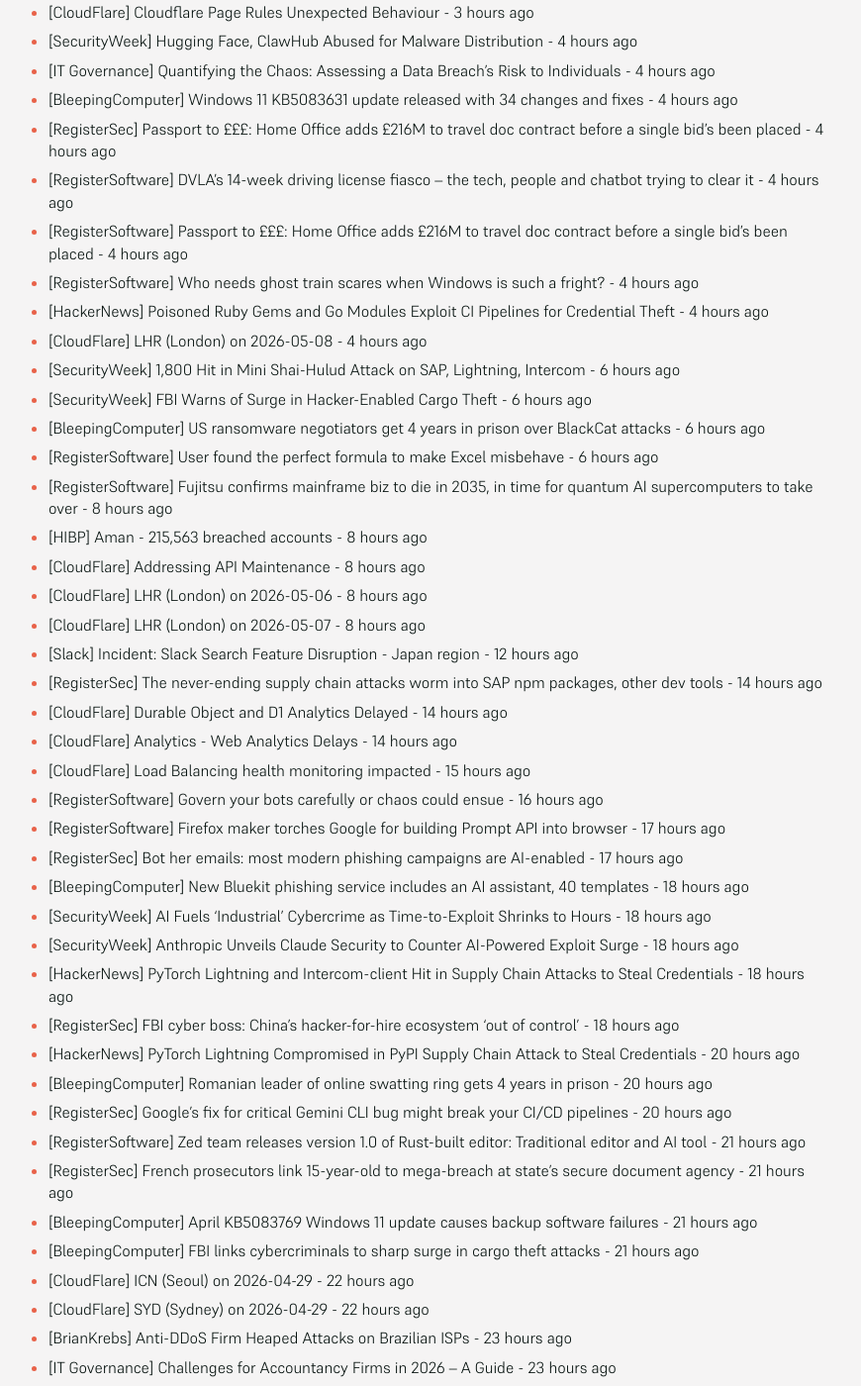
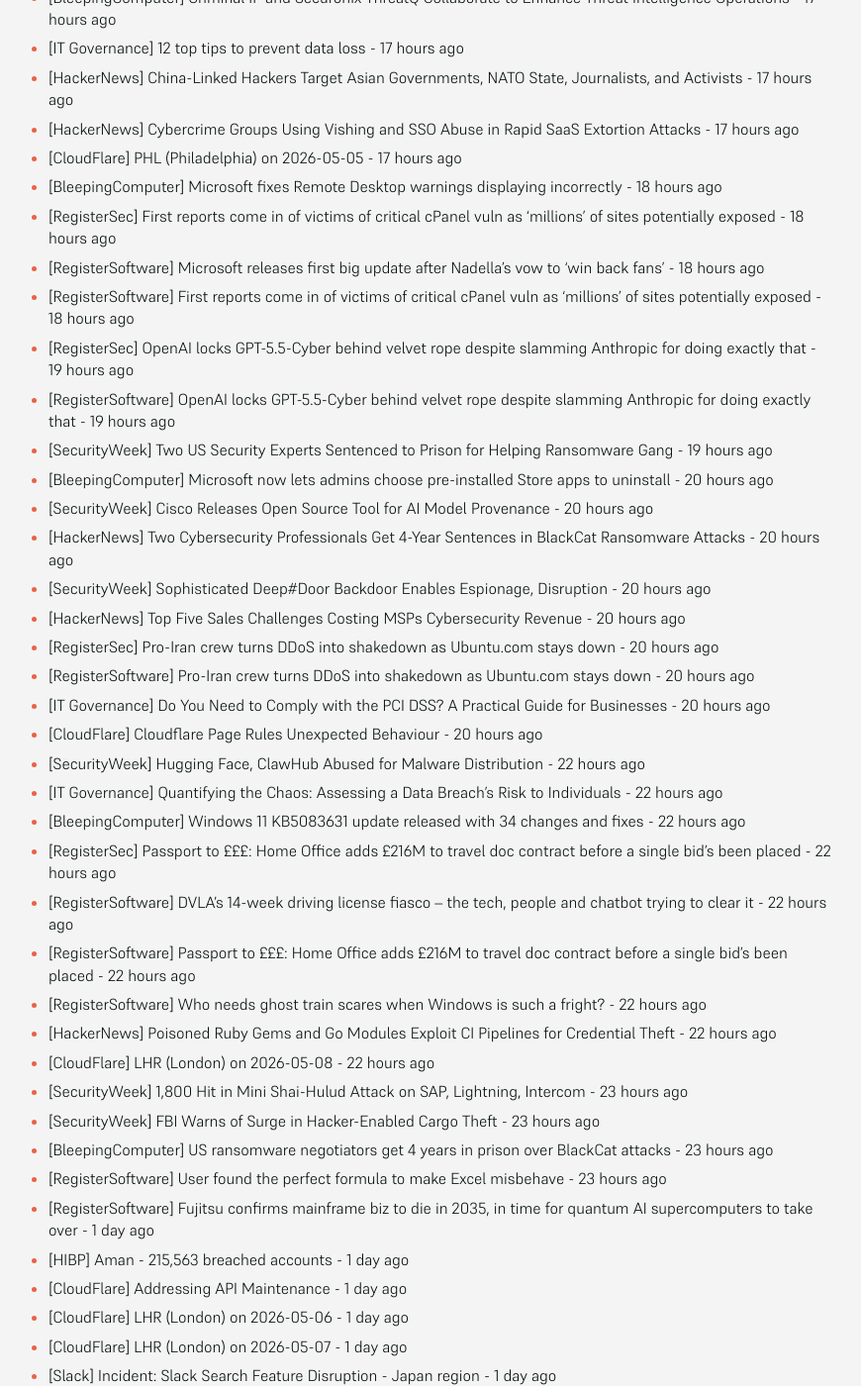
Before and after one commit to SecOpsNews/news, a Jekyll site: the page built from index.md, in a window 1280 px wide and 1400 px high, scrolled down 826 px. Shown: the whole window at 99% size, without its empty margins (215-1085 px from the left). Built offline with Jekyll 4.4.1, drawn with Linux system fonts in a browser that asks for light colours; some of the changed text lies outside the part shown.

Commit message:
New Feed

```diff
--- a/index.md
+++ b/index.md
@@ -9,73 +9,94 @@ description: Latest Updates
 
 <!-- SecOps start -->
 
-- [BleepingComputer] Microsoft fixes Remote Desktop warnings displaying incorrectly - 42 minutes ago
-- [RegisterSec] First reports come in of victims of critical cPanel vuln as 'millions' of sites potentially exposed - 42 minutes ago
-- [RegisterSoftware] Microsoft releases first big update after Nadella's vow to 'win back fans' - 42 minutes ago
-- [RegisterSoftware] First reports come in of victims of critical cPanel vuln as 'millions' of sites potentially exposed - 42 minutes ago
-- [RegisterSec] OpenAI locks GPT-5.5-Cyber behind velvet rope despite slamming Anthropic for doing exactly that - 2 hours ago
-- [RegisterSoftware] OpenAI locks GPT-5.5-Cyber behind velvet rope despite slamming Anthropic for doing exactly that - 2 hours ago
-- [SecurityWeek] Two US Security Experts Sentenced to Prison for Helping Ransomware Gang - 2 hours ago
-- [BleepingComputer] Microsoft now lets admins choose pre-installed Store apps to uninstall - 3 hours ago
-- [SecurityWeek] Cisco Releases Open Source Tool for AI Model Provenance - 3 hours ago
-- [HackerNews] Two Cybersecurity Professionals Get 4-Year Sentences in BlackCat Ransomware Attacks - 3 hours ago
-- [SecurityWeek] Sophisticated Deep#Door Backdoor Enables Espionage, Disruption - 3 hours ago
-- [HackerNews] Top Five Sales Challenges Costing MSPs Cybersecurity Revenue - 3 hours ago
-- [RegisterSec] Pro-Iran crew turns DDoS into shakedown as Ubuntu.com stays down - 3 hours ago
-- [RegisterSoftware] Pro-Iran crew turns DDoS into shakedown as Ubuntu.com stays down - 3 hours ago
-- [IT Governance] Do You Need to Comply with the PCI DSS? A Practical Guide for Businesses - 3 hours ago
-- [CloudFlare] Cloudflare Page Rules Unexpected Behaviour - 3 hours ago
-- [SecurityWeek] Hugging Face, ClawHub Abused for Malware Distribution - 4 hours ago
-- [IT Governance] Quantifying the Chaos: Assessing a Data Breach’s Risk to Individuals - 4 hours ago
-- [BleepingComputer] Windows 11 KB5083631 update released with 34 changes and fixes - 4 hours ago
-- [RegisterSec] Passport to £££: Home Office adds £216M to travel doc contract before a single bid's been placed - 4 hours ago
-- [RegisterSoftware] DVLA's 14-week driving license fiasco – the tech, people and chatbot trying to clear it - 4 hours ago
-- [RegisterSoftware] Passport to £££: Home Office adds £216M to travel doc contract before a single bid's been placed - 4 hours ago
-- [RegisterSoftware] Who needs ghost train scares when Windows is such a fright? - 4 hours ago
-- [HackerNews] Poisoned Ruby Gems and Go Modules Exploit CI Pipelines for Credential Theft - 4 hours ago
-- [CloudFlare] LHR (London) on 2026-05-08 - 4 hours ago
-- [SecurityWeek] 1,800 Hit in Mini Shai-Hulud Attack on SAP, Lightning, Intercom - 6 hours ago
-- [SecurityWeek] FBI Warns of Surge in Hacker-Enabled Cargo Theft - 6 hours ago
-- [BleepingComputer] US ransomware negotiators get 4 years in prison over BlackCat attacks - 6 hours ago
-- [RegisterSoftware] User found the perfect formula to make Excel misbehave - 6 hours ago
-- [RegisterSoftware] Fujitsu confirms mainframe biz to die in 2035, in time for quantum AI supercomputers to take over - 8 hours ago
-- [HIBP] Aman - 215,563 breached accounts - 8 hours ago
-- [CloudFlare] Addressing API Maintenance - 8 hours ago
-- [CloudFlare] LHR (London) on 2026-05-06 - 8 hours ago
-- [CloudFlare] LHR (London) on 2026-05-07 - 8 hours ago
-- [Slack] Incident: Slack Search Feature Disruption - Japan region - 12 hours ago
-- [RegisterSec] The never-ending supply chain attacks worm into SAP npm packages, other dev tools - 14 hours ago
-- [CloudFlare] Durable Object and D1 Analytics Delayed - 14 hours ago
-- [CloudFlare] Analytics - Web Analytics Delays - 14 hours ago
-- [CloudFlare] Load Balancing health monitoring impacted - 15 hours ago
-- [RegisterSoftware] Govern your bots carefully or chaos could ensue - 16 hours ago
-- [RegisterSoftware] Firefox maker torches Google for building Prompt API into browser - 17 hours ago
-- [RegisterSec] Bot her emails: most modern phishing campaigns are AI-enabled - 17 hours ago
-- [BleepingComputer] New Bluekit phishing service includes an AI assistant, 40 templates - 18 hours ago
-- [SecurityWeek] AI Fuels ‘Industrial’ Cybercrime as Time-to-Exploit Shrinks to Hours - 18 hours ago
-- [SecurityWeek] Anthropic Unveils Claude Security to Counter AI-Powered Exploit Surge - 18 hours ago
-- [HackerNews] PyTorch Lightning and Intercom-client Hit in Supply Chain Attacks to Steal Credentials - 18 hours ago
-- [RegisterSec] FBI cyber boss: China's hacker-for-hire ecosystem 'out of control' - 18 hours ago
-- [HackerNews] PyTorch Lightning Compromised in PyPI Supply Chain Attack to Steal Credentials - 20 hours ago
-- [BleepingComputer] Romanian leader of online swatting ring gets 4 years in prison - 20 hours ago
-- [RegisterSec] Google's fix for critical Gemini CLI bug might break your CI/CD pipelines - 20 hours ago
-- [RegisterSoftware] Zed team releases version 1.0 of Rust-built editor: Traditional editor and AI tool - 21 hours ago
-- [RegisterSec] French prosecutors link 15-year-old to mega-breach at state’s secure document agency - 21 hours ago
-- [BleepingComputer] April KB5083769 Windows 11 update causes backup software failures - 21 hours ago
-- [BleepingComputer] FBI links cybercriminals to sharp surge in cargo theft attacks - 21 hours ago
-- [CloudFlare] ICN (Seoul) on 2026-04-29 - 22 hours ago
-- [CloudFlare] SYD (Sydney) on 2026-04-29 - 22 hours ago
-- [BrianKrebs] Anti-DDoS Firm Heaped Attacks on Brazilian ISPs - 23 hours ago
-- [IT Governance] Challenges for Accountancy Firms in 2026 – A Guide - 23 hours ago
-- [HackerNews] ThreatsDay Bulletin: SMS Blaster Busts, OpenEMR Flaws, 600K Roblox Hacks and 25 More Stories - 23 hours ago
-- [BleepingComputer] New Linux ‘Copy Fail’ flaw gives hackers root on major distros - 23 hours ago
-- [SecurityWeek] SAP NPM Packages Targeted in Supply Chain Attack - 23 hours ago
-- [BleepingComputer] What Happens in the First 24 Hours After a New Asset Goes Live - 23 hours ago
-- [SecurityWeek] SonicWall Urges Immediate Patching of Firewall Vulnerabilities - 23 hours ago
-- [RegisterSoftware] SAP user group slams 'uncertainty' in ERP giant's API policy - 23 hours ago
-- [RegisterSoftware] Survey says no, American workers are not keen on Microsoft's AI - 23 hours ago
-- [CloudFlare] Increased HTTP 5xx Errors in South Korea region - 23 hours ago
-- [CloudFlare] Possible Network Congestion in United States Eastern and Central regions - 23 hours ago
+- [HackerNews] Trellix Confirms Source Code Breach With Unauthorized Repository Access - 7 minutes ago
+- [HIBP] ZenBusiness - 5,118,184 breached accounts - 7 minutes ago
+- [BleepingComputer] Edu tech firm Instructure discloses cyber incident, probes impact - 6 hours ago
+- [BleepingComputer] Microsoft tests modern Windows Run, says it's faster than legacy dialog - 6 hours ago
+- [CloudFlare] Cloudflare One client connectivity issues while using the MASQUE protocol - 8 hours ago
+- [CloudFlare] Elevated Error rate for R2 in Western North America - 8 hours ago
+- [CloudFlare] Cloudflare One client connectivity issues in Turkey (IST) while using the MASQUE protocol - 9 hours ago
+- [HackerNews] 30,000 Facebook Accounts Hacked via Google AppSheet Phishing Campaign - 12 hours ago
+- [BleepingComputer] 15-year-old detained over French govt agency data breach - 14 hours ago
+- [BleepingComputer] Story retracted - 15 hours ago
+- [RegisterSoftware] Mythos complicates the breakup, says Pentagon CTO, but Anthropic is still barred - 15 hours ago
+- [CloudFlare] Incorrect rejection of 400 errors for AI Gateway - 15 hours ago
+- [RegisterSoftware] Where to buy a non-Apple, non-Google smartphone - 16 hours ago
+- [SecurityWeek] Google Adjusts Bug Bounties: Chrome Payouts Drop as Android Rewards Rise Amid AI Surge - 17 hours ago
+- [SecurityWeek] In Other News: Scattered Spider Hacker Arrested, SOC Effectiveness Metrics, NSA Tool Vulnerability - 17 hours ago
+- [RegisterSoftware] CIOs ready for another role-change as AI becomes agent of chaos - 17 hours ago
+- [BleepingComputer] Criminal IP and Securonix ThreatQ Collaborate to Enhance Threat Intelligence Operations - 17 hours ago
+- [IT Governance] 12 top tips to prevent data loss - 17 hours ago
+- [HackerNews] China-Linked Hackers Target Asian Governments, NATO State, Journalists, and Activists - 17 hours ago
+- [HackerNews] Cybercrime Groups Using Vishing and SSO Abuse in Rapid SaaS Extortion Attacks - 17 hours ago
+- [CloudFlare] PHL (Philadelphia) on 2026-05-05 - 17 hours ago
+- [BleepingComputer] Microsoft fixes Remote Desktop warnings displaying incorrectly - 18 hours ago
+- [RegisterSec] First reports come in of victims of critical cPanel vuln as 'millions' of sites potentially exposed - 18 hours ago
+- [RegisterSoftware] Microsoft releases first big update after Nadella's vow to 'win back fans' - 18 hours ago
+- [RegisterSoftware] First reports come in of victims of critical cPanel vuln as 'millions' of sites potentially exposed - 18 hours ago
+- [RegisterSec] OpenAI locks GPT-5.5-Cyber behind velvet rope despite slamming Anthropic for doing exactly that - 19 hours ago
+- [RegisterSoftware] OpenAI locks GPT-5.5-Cyber behind velvet rope despite slamming Anthropic for doing exactly that - 19 hours ago
+- [SecurityWeek] Two US Security Experts Sentenced to Prison for Helping Ransomware Gang - 19 hours ago
+- [BleepingComputer] Microsoft now lets admins choose pre-installed Store apps to uninstall - 20 hours ago
+- [SecurityWeek] Cisco Releases Open Source Tool for AI Model Provenance - 20 hours ago
+- [HackerNews] Two Cybersecurity Professionals Get 4-Year Sentences in BlackCat Ransomware Attacks - 20 hours ago
+- [SecurityWeek] Sophisticated Deep#Door Backdoor Enables Espionage, Disruption - 20 hours ago
+- [HackerNews] Top Five Sales Challenges Costing MSPs Cybersecurity Revenue - 20 hours ago
+- [RegisterSec] Pro-Iran crew turns DDoS into shakedown as Ubuntu.com stays down - 20 hours ago
+- [RegisterSoftware] Pro-Iran crew turns DDoS into shakedown as Ubuntu.com stays down - 20 hours ago
+- [IT Governance] Do You Need to Comply with the PCI DSS? A Practical Guide for Businesses - 20 hours ago
+- [CloudFlare] Cloudflare Page Rules Unexpected Behaviour - 20 hours ago
+- [SecurityWeek] Hugging Face, ClawHub Abused for Malware Distribution - 22 hours ago
+- [IT Governance] Quantifying the Chaos: Assessing a Data Breach’s Risk to Individuals - 22 hours ago
+- [BleepingComputer] Windows 11 KB5083631 update released with 34 changes and fixes - 22 hours ago
+- [RegisterSec] Passport to £££: Home Office adds £216M to travel doc contract before a single bid's been placed - 22 hours ago
+- [RegisterSoftware] DVLA's 14-week driving license fiasco – the tech, people and chatbot trying to clear it - 22 hours ago
+- [RegisterSoftware] Passport to £££: Home Office adds £216M to travel doc contract before a single bid's been placed - 22 hours ago
+- [RegisterSoftware] Who needs ghost train scares when Windows is such a fright? - 22 hours ago
+- [HackerNews] Poisoned Ruby Gems and Go Modules Exploit CI Pipelines for Credential Theft - 22 hours ago
+- [CloudFlare] LHR (London) on 2026-05-08 - 22 hours ago
+- [SecurityWeek] 1,800 Hit in Mini Shai-Hulud Attack on SAP, Lightning, Intercom - 23 hours ago
+- [SecurityWeek] FBI Warns of Surge in Hacker-Enabled Cargo Theft - 23 hours ago
+- [BleepingComputer] US ransomware negotiators get 4 years in prison over BlackCat attacks - 23 hours ago
+- [RegisterSoftware] User found the perfect formula to make Excel misbehave - 23 hours ago
+- [RegisterSoftware] Fujitsu confirms mainframe biz to die in 2035, in time for quantum AI supercomputers to take over - 1 day ago
+- [HIBP] Aman - 215,563 breached accounts - 1 day ago
+- [CloudFlare] Addressing API Maintenance - 1 day ago
+- [CloudFlare] LHR (London) on 2026-05-06 - 1 day ago
+- [CloudFlare] LHR (London) on 2026-05-07 - 1 day ago
+- [Slack] Incident: Slack Search Feature Disruption - Japan region - 1 day ago
+- [RegisterSec] The never-ending supply chain attacks worm into SAP npm packages, other dev tools - 1 day ago
+- [CloudFlare] Durable Object and D1 Analytics Delayed - 1 day ago
+- [CloudFlare] Analytics - Web Analytics Delays - 1 day ago
+- [CloudFlare] Load Balancing health monitoring impacted - 1 day ago
+- [RegisterSoftware] Govern your bots carefully or chaos could ensue - 1 day ago
+- [RegisterSoftware] Firefox maker torches Google for building Prompt API into browser - 1 day ago
+- [RegisterSec] Bot her emails: most modern phishing campaigns are AI-enabled - 1 day ago
+- [BleepingComputer] New Bluekit phishing service includes an AI assistant, 40 templates - 1 day ago
+- [SecurityWeek] AI Fuels ‘Industrial’ Cybercrime as Time-to-Exploit Shrinks to Hours - 1 day ago
+- [SecurityWeek] Anthropic Unveils Claude Security to Counter AI-Powered Exploit Surge - 1 day ago
+- [HackerNews] PyTorch Lightning and Intercom-client Hit in Supply Chain Attacks to Steal Credentials - 1 day ago
+- [RegisterSec] FBI cyber boss: China's hacker-for-hire ecosystem 'out of control' - 1 day ago
+- [HackerNews] PyTorch Lightning Compromised in PyPI Supply Chain Attack to Steal Credentials - 1 day ago
+- [BleepingComputer] Romanian leader of online swatting ring gets 4 years in prison - 1 day ago
+- [RegisterSec] Google's fix for critical Gemini CLI bug might break your CI/CD pipelines - 1 day ago
+- [RegisterSoftware] Zed team releases version 1.0 of Rust-built editor: Traditional editor and AI tool - 1 day ago
+- [RegisterSec] French prosecutors link 15-year-old to mega-breach at state’s secure document agency - 1 day ago
+- [BleepingComputer] April KB5083769 Windows 11 update causes backup software failures - 1 day ago
+- [BleepingComputer] FBI links cybercriminals to sharp surge in cargo theft attacks - 1 day ago
+- [CloudFlare] ICN (Seoul) on 2026-04-29 - 1 day ago
+- [CloudFlare] SYD (Sydney) on 2026-04-29 - 1 day ago
+- [BrianKrebs] Anti-DDoS Firm Heaped Attacks on Brazilian ISPs - 1 day ago
+- [IT Governance] Challenges for Accountancy Firms in 2026 – A Guide - 1 day ago
+- [HackerNews] ThreatsDay Bulletin: SMS Blaster Busts, OpenEMR Flaws, 600K Roblox Hacks and 25 More Stories - 1 day ago
+- [BleepingComputer] New Linux ‘Copy Fail’ flaw gives hackers root on major distros - 1 day ago
+- [SecurityWeek] SAP NPM Packages Targeted in Supply Chain Attack - 1 day ago
+- [BleepingComputer] What Happens in the First 24 Hours After a New Asset Goes Live - 1 day ago
+- [SecurityWeek] SonicWall Urges Immediate Patching of Firewall Vulnerabilities - 1 day ago
+- [RegisterSoftware] SAP user group slams 'uncertainty' in ERP giant's API policy - 1 day ago
+- [RegisterSoftware] Survey says no, American workers are not keen on Microsoft's AI - 1 day ago
+- [CloudFlare] Increased HTTP 5xx Errors in South Korea region - 1 day ago
+- [CloudFlare] Possible Network Congestion in United States Eastern and Central regions - 1 day ago
 - [BleepingComputer] Police dismantles 9 crypto scam centers, arrests 276 suspects - 1 day ago
 - [RegisterSoftware] Fewer users, fatter wallets is why Anthropic tops OpenAI in LLM revenue stakes - 1 day ago
 - [BleepingComputer] Critical cPanel and WHM bug exploited as a zero-day, PoC now available - 1 day ago
@@ -98,71 +119,13 @@ description: Latest Updates
 - [HackerNews] New Linux 'Copy Fail' Vulnerability Enables Root Access on Major Distributions - 1 day ago
 - [CloudFlare] BOM (Mumbai) on 2026-05-05 - 1 day ago
 - [CloudFlare] MSP (Minneapolis) on 2026-05-06 - 1 day ago
-- [AWS] Service disruption: Increased Connectivity Issues and API Error Rates - 1 day ago
-- [HackerNews] Google Fixes CVSS 10 Gemini CLI CI RCE and Cursor Flaws Enable Code Execution - 1 day ago
-- [CloudFlare] SYD (Sydney) on 2026-05-04 - 1 day ago
-- [CloudFlare] SYD (Sydney) on 2026-05-06 - 1 day ago
-- [CloudFlare] SYD (Sydney) on 2026-05-11 - 1 day ago
-- [RegisterSoftware] Microsoft lifts 2026 AI spend by $25 billion to cover component price rises - 1 day ago
-- [RegisterSoftware] Google to sell its TPUs to some customers, who also fancy big-G GPUs - 1 day ago
-- [RegisterSoftware] Amazon chips no longer just a side dish, they're a $20B biz - 1 day ago
-- [RegisterSoftware] Linux cryptographic code flaw offers fast route to root - 1 day ago
-- [RegisterSec] Linux cryptographic code flaw offers fast route to root - 1 day ago
-- [CloudFlare] DLP API Currently Unavailable - 1 day ago
-- [BleepingComputer] Official SAP npm packages compromised to steal credentials - 1 day ago
-- [GrahamCluley] Smashing Security podcast #465: This developer wanted to cheat at Roblox. It cost millions - 1 day ago
-- [BleepingComputer] Popular WordPress redirect plugin hid dormant backdoor for years - 1 day ago
-- [RegisterSoftware] GitHub: Zounds, a genuinely helpful AI-assisted bug report that isn't total slop! Here, Wiz, take this wad of cash - 1 day ago
-- [RegisterSec] GitHub: Zounds, a genuinely helpful AI-assisted bug report that isn't total slop! Here, Wiz, take this wad of cash - 1 day ago
-- [RegisterSec] Researchers move in the right direction, develop powerful GPS interference alarm - 1 day ago
-- [BleepingComputer] Hackers exploit RCE flaws in Qinglong task scheduler for cryptomining - 1 day ago
-- [RegisterSec] Microsoft's patch for a 0-day exploited by Russian spies fell short. Another Windows flaw is under attack - 1 day ago
-- [CloudFlare] Cloudflare Access experiencing delays with audit logs - 1 day ago
-- [BleepingComputer] Hackers arrested for hijacking and selling 610,000 Roblox accounts - 1 day ago
-- [FullDisclosure] [SBA-ADV-20251120-01] CVE-2026-0972: GoAnywhere MFT Email HTML Injection - 1 day ago
-- [FullDisclosure] [IWCC 2026] CfP: 15th International Workshop on Cyber Crime - Linköping, Sweden, Aug 24-27, 2026 - 1 day ago
-- [FullDisclosure] Trojan-Spy.Win32.Small / Remote Command Execution - 1 day ago
-- [FullDisclosure] [KIS-2026-07] SocialEngine <= 7.8.0 Blind Server-Side Request	Forgery Vulnerability - 1 day ago
-- [FullDisclosure] [KIS-2026-08] SocialEngine <= 7.8.0 (get-memberall) SQL	Injection Vulnerability - 1 day ago
-- [FullDisclosure] Research: When Trusted Tools Become Attack Primitives - 1 day ago
-- [FullDisclosure] APPLE-SA-04-22-2026-1 iOS 26.4.2 and iPadOS 26.4.2 - 1 day ago
-- [FullDisclosure] APPLE-SA-04-22-2026-2 iOS 18.7.8 and iPadOS 18.7.8 - 1 day ago
-- [FullDisclosure] SEC Consult SA-20260415-0 :: Exposed Private Key of X.509 Certificate in SAP HANA Cockpit & SAP HANA Database Explorer - 1 day ago
-- [RegisterSoftware] Fedora 44 is out – countless versions of it - 1 day ago
-- [FullDisclosure] SEC Consult SA-20260421-0 :: Broken Access Control in Config Endpoint in LiteLLM - 1 day ago
-- [FullDisclosure] SEC Consult SA-20260423-0 :: DLL Hijacking in EfficientLab Controlio (cloud-based employee monitoring service) - 1 day ago
-- [FullDisclosure] SEC Consult SA-20260427-0 :: Missing TLS Certificate Validation leading to RCE in DeskTime Time Tracking App - 1 day ago
-- [FullDisclosure] Re: SEC Consult SA-20260427-0 :: Missing TLS Certificate Validation leading to RCE in DeskTime Time Tracking App - 1 day ago
-- [FullDisclosure] ESP-RFID-Tool v2 PRO — Full Public Disclosure - 1 day ago
-- [HackerNews] SAP-Related npm Packages Compromised in Credential-Stealing Supply Chain Attack - 1 day ago
-- [RegisterSec] Legacy TLS tour continues with Exchange Online blocking old versions from July 2026 - 1 day ago
-- [CloudFlare] LHR (London) on 2026-04-30 - 1 day ago
-- [RegisterSoftware] Yet another experiment proves it's too damn simple to poison large language models - 1 day ago
-- [RegisterSec] CISA flags data-theft bug in NSA-built OT networking tool - 1 day ago
-- [HackerNews] SAP npm Packages Compromised by “Mini Shai-Hulud” Credential-Stealing Malware - 1 day ago
-- [BleepingComputer] cPanel, WHM emergency update fixes critical auth bypass bug - 1 day ago
-- [HackerNews] Webinar: How to Automate Exposure Validation to Match the Speed of AI Attacks - 1 day ago
-- [HackerNews] New Wave of DPRK Attacks Uses AI-Inserted npm Malware, Fake Firms, and RATs - 1 day ago
-- [BleepingComputer] Learning from the Vercel breach: Shadow AI & OAuth sprawl - 1 day ago
-- [RegisterSoftware] AWS plants more tombstones in the application graveyard - 1 day ago
-- [BleepingComputer] European police dismantles €50 million crypto investment fraud ring - 1 day ago
-- [RegisterSec] EU waves through open source age-check tool to keep kids safe online - 2 days ago
-- [RegisterSec] GitHub: Woah, a genuinely helpful AI-assisted bug report that isn't total slop. Here, Wiz, take this wad of cash - 2 days ago
-- [RegisterSoftware] EU waves through open source age-check tool to keep kids safe online - 2 days ago
-- [RegisterSoftware] Microsoft opens door to the past by releasing 86-DOS and PC-DOS 1.00 - 2 days ago
-- [RegisterSoftware] AWS keynote hypes AI as magic. Its own engineers tell a different story - 2 days ago
-- [RegisterSoftware] GitHub: Woah, a genuinely helpful AI-assisted bug report that isn't total slop. Here, Wiz, take this wad of cash - 2 days ago
-- [HackerNews] What to Look for in an Exposure Management Platform (And What Most of Them Get Wrong) - 2 days ago
-- [BleepingComputer] GitHub fixes RCE flaw that gave access to millions of private repos - 2 days ago
-- [SecurityWeek] Hundreds of Internet-Facing VNC Servers Expose ICS/OT - 2 days ago
-- [GrahamCluley] Alleged Silk Typhoon hacker extradited to the United States to face charges - 2 days ago
-- [SecurityWeek] Fresh LiteLLM Vulnerability Exploited Shortly After Disclosure - 2 days ago
-- [BleepingComputer] CISA orders feds to patch Windows flaw exploited as zero-day - 2 days ago
-- [RegisterSec] GoDaddy customer claims registrar transferred 27-year-old domain without any security checks - 2 days ago
-- [RegisterSoftware] AI clause in new SAP API policy has partners worried over lock-in - 2 days ago
-- [HackerNews] CISA Adds Actively Exploited ConnectWise and Windows Flaws to KEV - 2 days ago
-- [SecurityWeek] Chrome 147, Firefox 150 Security Updates Rolling Out - 2 days ago
-- [BleepingComputer] Microsoft says backend change broke Teams Free chat and calls - 2 days ago
+- [AWS] Service disruption: Increased Connectivity Issues and API Error Rates - 2 days ago
+- [HackerNews] Google Fixes CVSS 10 Gemini CLI CI RCE and Cursor Flaws Enable Code Execution - 2 days ago
+- [CloudFlare] SYD (Sydney) on 2026-05-04 - 2 days ago
+- [CloudFlare] SYD (Sydney) on 2026-05-06 - 2 days ago
+- [CloudFlare] SYD (Sydney) on 2026-05-11 - 2 days ago
+- [RegisterSoftware] Microsoft lifts 2026 AI spend by $25 billion to cover component price rises - 2 days ago
+- [RegisterSoftware] Google to sell its TPUs to some customers, who also fancy big-G GPUs - 2 days ago
 - [DataBreaches] Russian-linked hackers appear to have launched a crippling cyberattack on Western New Mexico University - 1 year ago
 - [DataBreaches] SK Telecom vows to take full responsibility for damage from recent data leak - 1 year ago
 - [HackerNews] Storm-1977 Hits Education Clouds with AzureChecker, Deploys 200+ Crypto Mining Containers - 1 year ago
```
